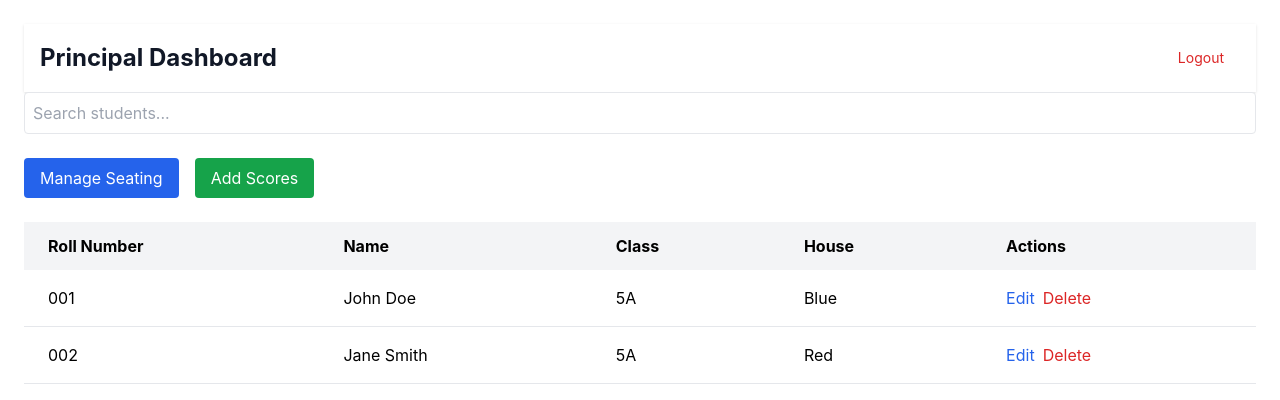
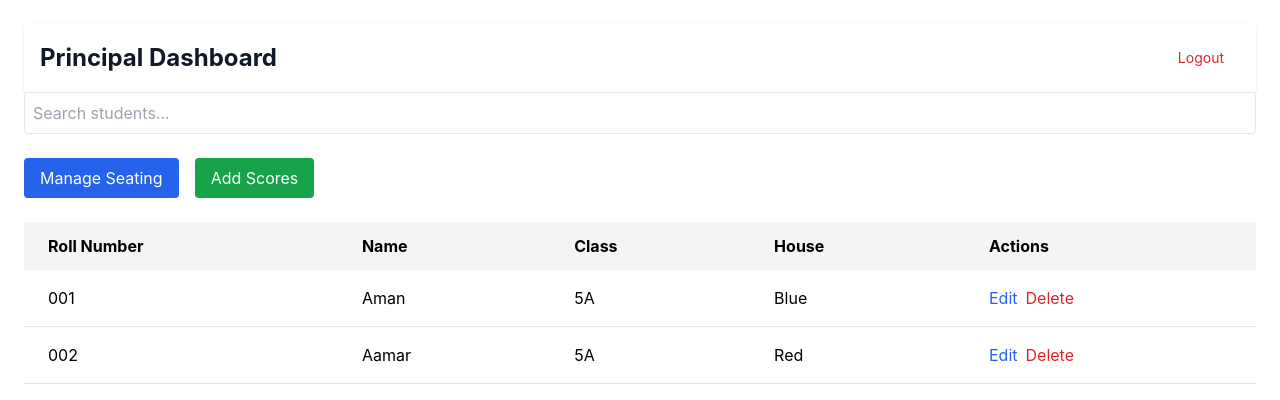
Before and after one commit to lucifer081099/school-management-system-frontend, a React (Create React App) app: page /principal in a window 1280 px wide. Shown: the top 400 px of the page. Built offline with nearby package versions, Linux system fonts and the light colour scheme; no server answers.

Commit message:
added on blur method

```diff
--- a/src/components/PrincipalDashboard.js
+++ b/src/components/PrincipalDashboard.js
@@ -1,6 +1,7 @@
 import React, { useState, useEffect } from 'react';
 import { useNavigate } from 'react-router-dom';
 import axios from 'axios';
+import Fuse from 'fuse.js';
 
 const PrincipalDashboard = () => {
   const navigate = useNavigate();
@@ -11,8 +12,8 @@ const PrincipalDashboard = () => {
 
   // Dummy data for fallback
   const dummyData = [
-    { id: 1, name: 'John Doe', rollNumber: '001', userClass: '5A', house: 'Blue' },
-    { id: 2, name: 'Jane Smith', rollNumber: '002', userClass: '5A', house: 'Red' },
+    { id: 1, name: 'Aman', rollNumber: '001', userClass: '5A', house: 'Blue' },
+    { id: 2, name: 'Aamar', rollNumber: '002', userClass: '5A', house: 'Red' },
     // Add more dummy data as needed
   ];
 
@@ -40,7 +41,6 @@ const PrincipalDashboard = () => {
 
   const handleSearch = (e) => {
     setSearchQuery(e.target.value);
-    // You can add filtering logic here for student search based on `searchQuery`
   };
 
   const handleLogout = () => {
@@ -49,6 +49,14 @@ const PrincipalDashboard = () => {
     // Navigate to login
     navigate('/login');
   };
+
+  // Fuzzy search setup
+  const fuse = new Fuse(students, {
+    keys: ['name', 'rollNumber', 'userClass', 'house'],
+    threshold: 0.3, // Adjust the threshold as needed
+  });
+
+  const filteredStudents = searchQuery ? fuse.search(searchQuery).map(result => result.item) : students;
 
   return (
     <div className="p-6">
@@ -108,9 +116,7 @@ const PrincipalDashboard = () => {
               </tr>
             </thead>
             <tbody>
-              {students.filter(student =>
-                student.name.toLowerCase().includes(searchQuery.toLowerCase())
-              ).map((student) => (
+              {filteredStudents.map((student) => (
                 <tr key={student.id} className="border-b">
                   <td className="px-6 py-4">{student.rollNumber}</td>
                   <td className="px-6 py-4">{student.name}</td>
--- a/src/components/principalcomponents/ScoreManagement.js
+++ b/src/components/principalcomponents/ScoreManagement.js
@@ -1,6 +1,7 @@
 import React, { useState, useEffect } from 'react';
 import { Search } from 'lucide-react';
 import axios from 'axios';
+import Fuse from 'fuse.js';
 
 const ScoreManagement = () => {
   const [searchQuery, setSearchQuery] = useState('');
@@ -13,7 +14,7 @@ const ScoreManagement = () => {
   const dummyData = [
     {
       id: 1,
-      name: "John Doe",
+      name: "Aman",
       userClass: "5A",
       subjects: [
         { name: "Mathematics", score: null },
@@ -23,7 +24,7 @@ const ScoreManagement = () => {
     },
     {
       id: 2,
-      name: "Jane Smith",
+      name: "Aamar",
       userClass: "5B",
       subjects: [
         { name: "Mathematics", score: 80 },
@@ -124,6 +125,14 @@ const ScoreManagement = () => {
     }
   };
 
+  // Fuzzy search setup
+  const fuse = new Fuse(students, {
+    keys: ['name', 'userClass', 'subjects.name'],
+    threshold: 0.3, // Adjust the threshold as needed
+  });
+
+  const filteredStudents = searchQuery ? fuse.search(searchQuery).map(result => result.item) : students;
+
   if (loading) {
     return <div>Loading...</div>;
   }
@@ -150,11 +159,7 @@ const ScoreManagement = () => {
 
       {/* Student List */}
       <div className="grid grid-cols-1 gap-4">
-        {students
-          .filter((student) =>
-            student.name.toLowerCase().includes(searchQuery.toLowerCase())
-          )
-          .map((student) => (
+        {filteredStudents.map((student) => (
           <div key={student.id} className="border rounded-lg p-4">
             <div className="flex justify-between items-center mb-4">
               <div>
@@ -193,7 +198,7 @@ const ScoreManagement = () => {
                           max="100"
                           className="w-20 p-1 border rounded"
                           placeholder="Score"
-                            onChange={(e) =>
+                          onBlur={(e) =>
                             handleScoreUpdate(
                               student.name,
                               subject.name,
--- a/src/components/principalcomponents/SeatingManagement.js
+++ b/src/components/principalcomponents/SeatingManagement.js
@@ -1,6 +1,7 @@
 import React, { useState, useEffect } from 'react';
 import axios from 'axios';
 import { toast } from 'react-toastify';  // Assuming you're using react-toastify for toast messages
+import Fuse from 'fuse.js';
 
 const SeatingManagement = () => {
   const [classrooms, setClassrooms] = useState([
@@ -22,8 +23,8 @@ const SeatingManagement = () => {
 
   // Dummy data for fallback
   const dummyStudents = [
-    { id: 1, name: "John Doe", userClass: "5A", house: "Blue", assigned: false },
-    { id: 2, name: "Jane Smith", userClass: "5A", house: "Red", assigned: false },
+    { id: 1, name: "Aman", userClass: "5A", house: "Blue", assigned: false },
+    { id: 2, name: "Aamar", userClass: "5A", house: "Red", assigned: false },
     // Add more students as needed
   ];
 
@@ -43,7 +44,7 @@ const SeatingManagement = () => {
             name: student.name,
             userClass: student.userClass,
             house: student.house,
-            assigned: student.classAllocated? true: false,
+            assigned: student.classAllocated ? true : false,
             classAllocated: student.classAllocated,
             seatRow: student.seatRow,
             seatColumn: student.seatColumn
@@ -63,10 +64,8 @@ const SeatingManagement = () => {
             allocatedStudents.forEach(student => {
               if (student.seatRow !== null && student.seatColumn !== null) {
                 console.log("student  ", student);
-                //const index = student.seatRow * 5 + student.seatColumn;
-                //seats[index] = { ...seats[index], student };
-                seats[selectedSeat.row * 5 + selectedSeat.col] = {
-                  ...seats[selectedSeat.row * 5 + selectedSeat.col],
+                seats[student.seatRow * 5 + student.seatColumn] = {
+                  ...seats[student.seatRow * 5 + student.seatColumn],
                   student
                 };
               }
@@ -96,7 +95,7 @@ const SeatingManagement = () => {
     return () => {
       mounted = false;
     };
-}, []); // Empty dependency array
+  }, []); // Empty dependency array
 
   const isValidPlacement = (student, row, col, classroom) => {
     const sameClassInRowCol = classroom.seats?.some(seat =>
@@ -231,6 +230,14 @@ const SeatingManagement = () => {
     }
   };
 
+  // Fuzzy search setup
+  const fuse = new Fuse(students, {
+    keys: ['name', 'userClass', 'house'],
+    threshold: 0.3, // Adjust the threshold as needed
+  });
+
+  const filteredStudents = searchQuery ? fuse.search(searchQuery).map(result => result.item) : students;
+
   return (
     <div className="p-6">
       <h2 className="text-2xl font-bold mb-6">Seating Management</h2>
@@ -307,11 +314,7 @@ const SeatingManagement = () => {
                 />
               </div>
               <div className="space-y-2">
-                {students
-                  .filter(student =>
-                    !student.assigned &&
-                    student.name.toLowerCase().includes(searchQuery.toLowerCase())
-                  )
+                {filteredStudents
                   .map(student => (
                     <div
                       key={student.id}
```
Lines whose indentation alone changed are shown as unchanged.
